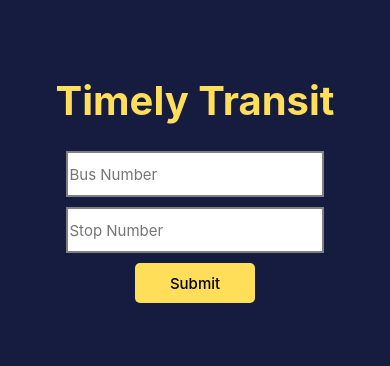
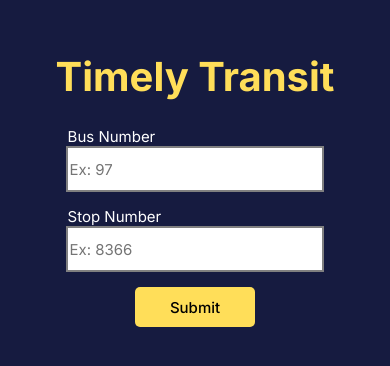
Before and after one commit to abdulrasool05/TimelyTransitClient, a React (Vite) app: page / in a window 390 px wide. Shown: the part 246-612 px from the top of the page. Built offline with nearby package versions, Linux system fonts and the light colour scheme.

Commit message:
Added accessibility on landing and navbar

```diff
--- a/index.html
+++ b/index.html
@@ -3,7 +3,7 @@
   <head>
     <meta charset="UTF-8" />
     <meta name="viewport" content="width=device-width, initial-scale=1.0" />
-    <link href="https://fonts.googleapis.com/css2?family=Inter:wght@400;500;700&display=swap">
+    <link href="https://fonts.googleapis.com/css2?family=Inter:wght@400;500;700&display=swap" rel="stylesheet" type="text/css">
     <link rel="stylesheet" href="src/index.css">
     <title>Timely Transit</title>
   </head>
--- a/src/components/Content.jsx
+++ b/src/components/Content.jsx
@@ -2,7 +2,7 @@ import React from 'react'
 import Navbar from './Navbar'
 import Card from './Card'
 
-export default function Content() {
+export default function Content(props) {
 
   const [busData, setBusData] = React.useState([])
   const [busInfo, setBusInfo] =  React.useState({
@@ -42,7 +42,7 @@ export default function Content() {
   return (
 
     <main className={dark ? "dark" : ""}>
-      <Navbar darkMode={dark} handleClick={handleDarkMode} stopNo={busInfo.stopNo} />
+      <Navbar darkMode={dark} handleClick={handleDarkMode} stopNo={busInfo.stopNo} goBack={props.goBack}/>
 
       <div className="card-container">
         {cards}
--- a/src/components/Landing.jsx
+++ b/src/components/Landing.jsx
@@ -41,22 +41,26 @@ export default function Landing(props){
 
                 <h1 className="landingTitle">Timely Transit</h1>
 
+                <label for="busNum">Bus Number</label>
                 <input
                     className="busInputs"
                     type="text"
-                    placeholder="Bus Number"
+                    placeholder="Ex: 97"
                     name="busNo"
                     onChange={handleChange}
                     value={formData.busNo}
+                    id="busNum"
                 />
 
+                <label for="stopNum">Stop Number</label>
                 <input
                     className="busInputs"
                     type="text"
-                    placeholder="Stop Number"
+                    placeholder="Ex: 8366"
                     name="stopNo"
                     onChange={handleChange}
                     value={formData.stopNo}
+                    id= "stopNum"
                 />
 
                 <button onClick={handleSubmit} className="formSubmit">Submit</button>
--- a/src/components/Navbar.jsx
+++ b/src/components/Navbar.jsx
@@ -5,6 +5,7 @@ export default function Navbar(props){
 
     return (
         <nav className={props.darkMode ? "dark" : ""}>
+            <h2 onClick={props.goBack} className="backButton">&#x2190;</h2>
             <img src={oclogo} className="navLogo"></img>
             <h1 className= "nav-title">Stop {props.stopNo}</h1>
 
--- a/src/index.css
+++ b/src/index.css
@@ -78,6 +78,17 @@ input:checked + .toggler::before{
   display: none;
 }
 
+.backButton{
+  font-size: 30px;
+  font-family: Inter;
+  font-weight: 400;
+  margin-left: 25px;
+}
+
+.backButton:hover{
+  color: #1E90FF;
+  cursor: pointer;
+}
 
 /* CARD styles */
 .card{
@@ -191,7 +202,7 @@ hr.dark{
 .busInputs{
   height: 40px;
   width: 550px;
-  margin-bottom: 10px;
+  margin-bottom: 15px;
   border: 2px solid gray;
   font-family: Inter;
   font-weight: 400;
@@ -235,6 +246,15 @@ input[type=text]:focus {
   font-weight: 700;
   font-size: 40px;
   color: #ffde59;
+}
+
+label{
+  font-family: Inter;
+  font-weight: 400;
+  font-size: 15px;
+  color: white;
+  margin-right: auto;
+
 }
 
 
@@ -357,4 +377,11 @@ input[type=text]:focus {
   .busInputs{
     width: 90%;
   }
+
+  label{
+    font-size: 15px;
+    margin-right: auto;
+    margin-left: 12px;
+  }
+
 }
```
